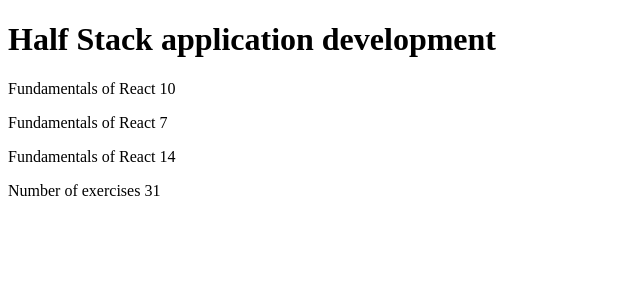
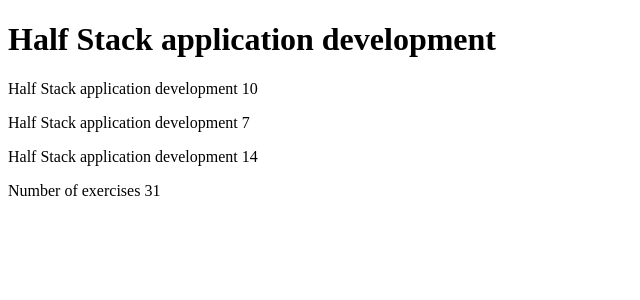
Before and after one commit to rsongphon/FullStackOpen-2024, a React (Vite) app in the folder part1/courseinfo/: page / in a window 1280 px wide. Shown: the top 300 px of the page, without its empty margins (0-640 px from the left). Built offline with nearby package versions, Linux system fonts and the light colour scheme.

Commit message:
exercise 1.5 finished

```diff
--- a/part1/courseinfo/src/App.jsx
+++ b/part1/courseinfo/src/App.jsx
@@ -1,7 +1,7 @@
 const Header = (props) => {
   return (
     <div>
-      <h1>{props.course}</h1>
+      <h1>{props.course.name}</h1>
     </div>
   )
 }
@@ -19,9 +19,9 @@ const Part = (props) => {
 const Content = (props) => {
   return (
     <div>
-        <Part name={props.parts[0].name} num_exercise={props.parts[0].exercises}/>
-        <Part name={props.parts[0].name} num_exercise={props.parts[1].exercises}/>
-        <Part name={props.parts[0].name} num_exercise={props.parts[2].exercises}/>
+        <Part name={props.course.name} num_exercise={props.course.parts[0].exercises}/>
+        <Part name={props.course.name} num_exercise={props.course.parts[1].exercises}/>
+        <Part name={props.course.name} num_exercise={props.course.parts[2].exercises}/>
     </div>
 
   )
@@ -30,15 +30,16 @@ const Content = (props) => {
 const Total = (props) => {
   return (
     <div>
-        <p>Number of exercises {props.parts[0].exercises + props.parts[1].exercises + props.parts[2].exercises}</p>
+        <p>Number of exercises {props.course.parts[0].exercises + props.course.parts[1].exercises + props.course.parts[2].exercises}</p>
     </div>
 
   )
 }
 
 const App = () => {
-  const course = 'Half Stack application development'
-  const parts = [
+  const course = {
+    name: 'Half Stack application development',
+    parts: [
       {
         name: 'Fundamentals of React',
         exercises: 10
@@ -52,12 +53,13 @@ const App = () => {
         exercises: 14
       }
     ]
+  }
 
   return (
     <>
       <Header course={course}/>
-      <Content parts = {parts}/>
-      <Total parts = {parts}/>
+      <Content course = {course}/>
+      <Total course = {course}/>
     </>
   )
 }
```
Lines whose indentation alone changed are shown as unchanged.
